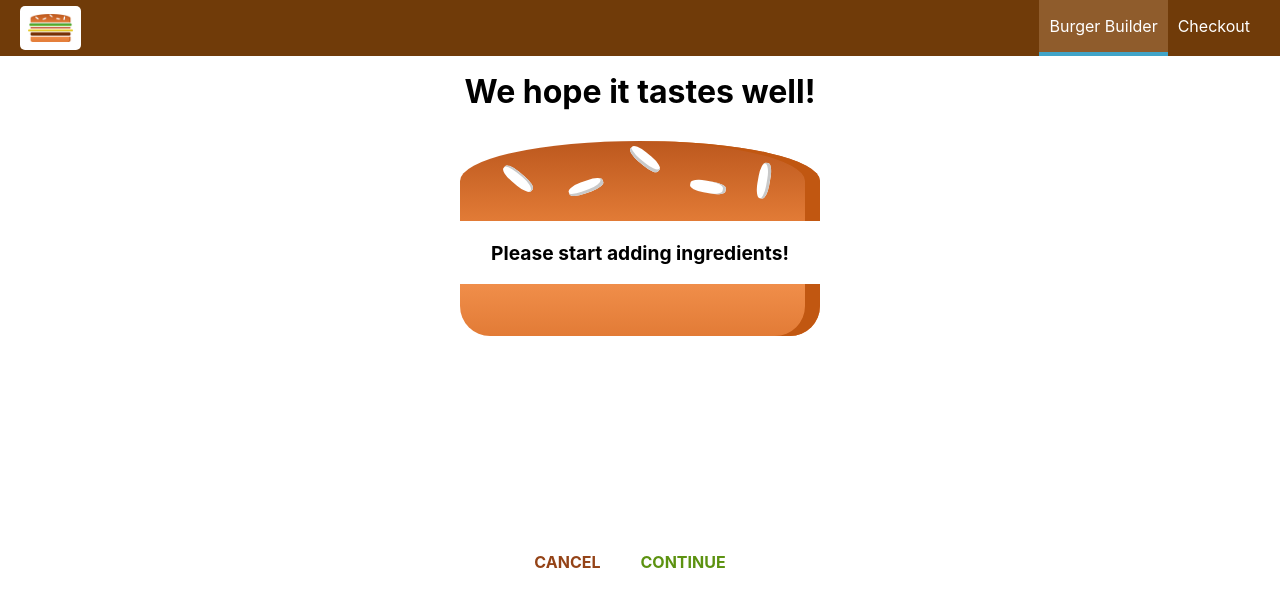
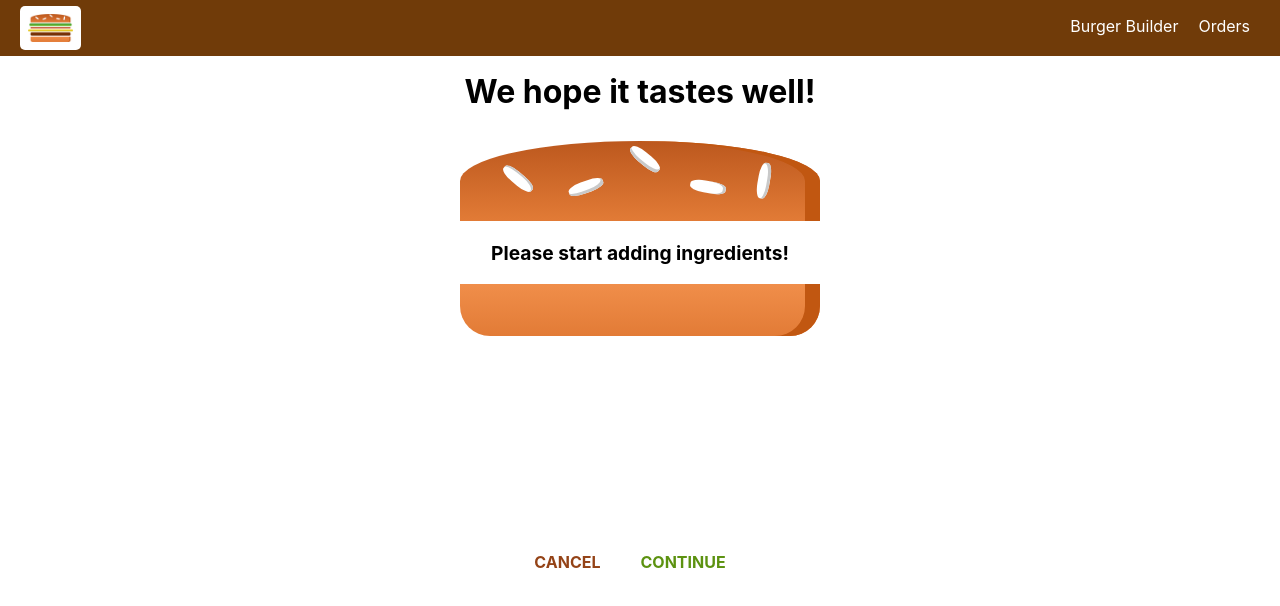
Before and after one commit to fabricioLVmagalhaes/burger-builder, a React (Create React App) app: page /checkout in a window 1280 px wide. Shown: the top 606 px of the page. Built offline with nearby package versions, Linux system fonts and the light colour scheme.

Commit message:
Implementing Navigation Links

```diff
--- a/src/components/Navigation/NaviationItems/NavigationItem/NavigationItem.js
+++ b/src/components/Navigation/NaviationItems/NavigationItem/NavigationItem.js
@@ -1,11 +1,10 @@
 import React from 'react';
 import styles from './NavigationItem.module.css';
+import { NavLink } from 'react-router-dom';
 
 const navigationItem = (props) => (
   <li className={styles.NavigationItem}>
-    <a href={props.link} className={props.active ? styles.active : null}>
-      {props.children}
-    </a>
+    <NavLink to={props.link} exact={props.exact} activeClassName={styles.active}>{props.children}</NavLink>
   </li>
 );
 
--- a/src/components/Navigation/NaviationItems/NavigationItems.js
+++ b/src/components/Navigation/NaviationItems/NavigationItems.js
@@ -5,8 +5,8 @@
 const navigationItems = () => {
   return (
     <ul className={styles.NavigationItems}>
-      <NavigationItem link="/" active>Burger Builder</NavigationItem>
-      <NavigationItem link="/">Checkout</NavigationItem>
+      <NavigationItem link="/" exact>Burger Builder</NavigationItem>
+      <NavigationItem link="/orders">Orders</NavigationItem>
     </ul>
   )
 }
```
